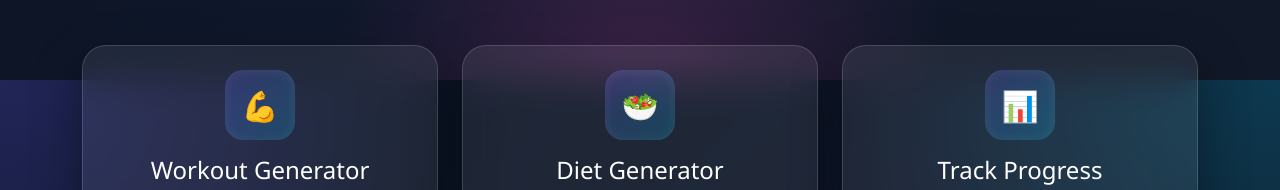
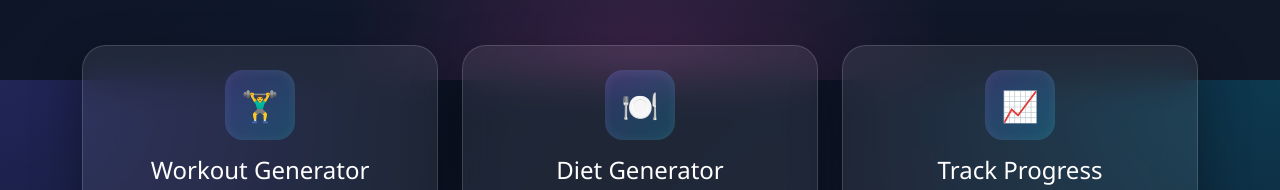
Before and after one commit to MohammadJamous/12Fit, a React (Create React App) app in the folder client/: page / in a window 1280 px wide. Shown: the part 720-910 px from the top of the page. Built offline with nearby package versions, Linux system fonts and the light colour scheme; no server answers.

Commit message:
Update Home.js

```diff
--- a/client/src/pages/Home.js
+++ b/client/src/pages/Home.js
@@ -74,7 +74,7 @@ function Home() {
             <div className="col-md-4">
               <div className="card feature-card h-100 border-0">
                 <div className="card-body p-4">
-                  <div className="feature-icon">💪</div>
+                  <div className="feature-icon">🏋️‍♂️</div>
                   <h4 className="mt-3 text-white">Workout Generator</h4>
                   <p className="text-muted">
                     Generate customized workout plans based on your goals and
@@ -87,7 +87,7 @@ function Home() {
             <div className="col-md-4">
               <div className="card feature-card h-100 border-0">
                 <div className="card-body p-4">
-                  <div className="feature-icon">🥗</div>
+                  <div className="feature-icon">🍽️</div>
                   <h4 className="mt-3 text-white">Diet Generator</h4>
                   <p className="text-muted">
                     Get healthy meal suggestions and nutrition plans designed
@@ -100,7 +100,7 @@ function Home() {
             <div className="col-md-4">
               <div className="card feature-card h-100 border-0">
                 <div className="card-body p-4">
-                  <div className="feature-icon">📊</div>
+                  <div className="feature-icon">📈</div>
                   <h4 className="mt-3 text-white">Track Progress</h4>
                   <p className="text-muted">
                     Follow your progress visually and stay motivated with a
```
